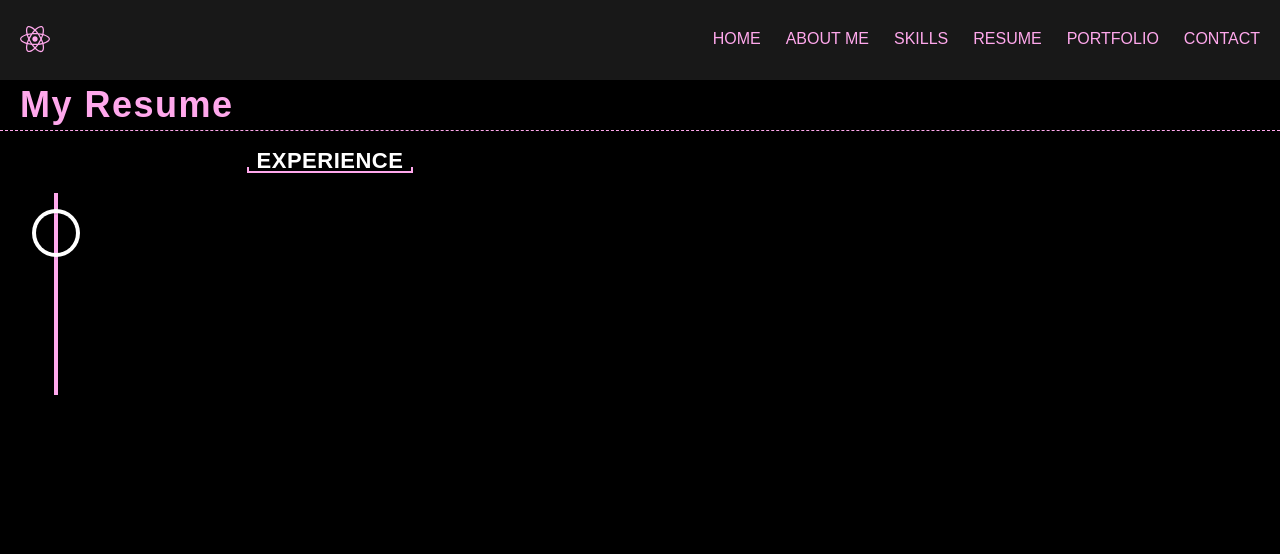
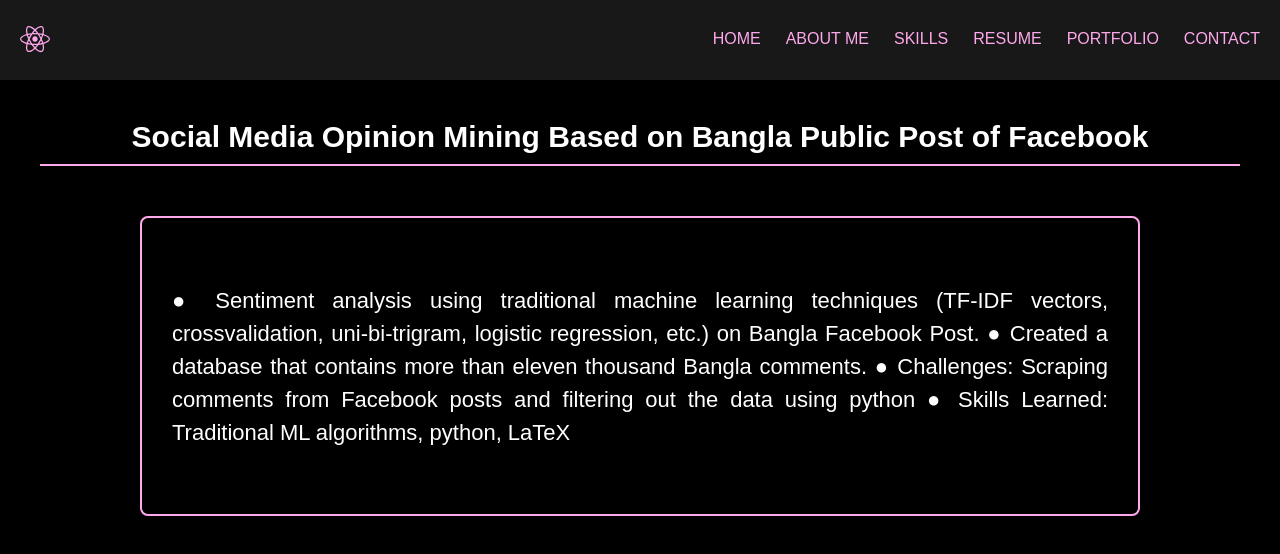
Before and after one commit to sangammukherjee/portfolio-website-2022, a React (Create React App) app: page /thesis in a window 1280 px wide. Shown: the top 554 px of the page. Built offline with nearby package versions, Linux system fonts and the light colour scheme.

Commit message:
Added new react static page for project

```diff
--- a/src/containers/thesis/index.jsx
+++ b/src/containers/thesis/index.jsx
@@ -1,63 +1,32 @@
-import React from "react";
+import React from 'react';
+
 import PageHeaderContent from "../../components/pageHeaderContent";
-//import { BsInfoCircleFill } from "react-icons/bs";
+import { BsInfoCircleFill } from "react-icons/bs";
 import {
   VerticalTimeline,
   VerticalTimelineElement,
 } from "react-vertical-timeline-component";
 import 'react-vertical-timeline-component/style.min.css'
-import { data } from "./utils";
 import './styles.scss';
-//import {MdWork} from 'react-icons/md';
 
-const Resume = () => {
+const App = () => {
   return (
-    <section id="resume" className="resume">
-      <PageHeaderContent
-        headerText="My Resume"
-        //icon={<BsInfoCircleFill size={40} />}
-      />
-      <div className="timeline">
-        <div className="timeline__experience">
-          <h3 className="timeline__experience__header-text">Experience</h3>
-          <VerticalTimeline
-            layout={"0-column"}
-            lineColor="var(--yellow-theme-main-color)"
-          >
-            {data.experience.map((item, i) => (
-              <VerticalTimelineElement
-                key={i}
-                className="timeline__experience__vertical-timeline-element"
-                contentStyle={{
-                  background: 'none',
-                  color : 'var(--yellow-theme-sub-text-color)',
-                  border : '1.5px solid var(--yellow-theme-main-color)'
-                }}
-
-              >
-                <div className="vertical-timeline-element-title-wrapper">
-                  <h3>
-                    {item.title}
-                  </h3>
-                </div>
-
-                {/* <h4>
-                    {item.subTitle}
-                  </h4> */}
-                <p className="vertical-timeline-element-title-wrapper-description">
-                  {item.description}  </p>
-                  <p className="vertical-timeline-element-title-wrapper-description">
-                    {item.date} </p>
-
-              </VerticalTimelineElement>
-            ))}
-          </VerticalTimeline>
+    <div className="app">
+      <header className="app-header">
+        <h1> Social Media Opinion Mining Based on Bangla Public Post of Facebook </h1>
+        <div className="header-line"></div>
+      </header>
+      <main className="app-content">
+        <div className="description-container">
+            <p> ● Sentiment analysis using traditional machine learning techniques (TF-IDF vectors, crossvalidation, uni-bi-trigram, logistic regression, etc.) on Bangla Facebook Post.
+                ● Created a database that contains more than eleven thousand Bangla comments.
+                ● Challenges: Scraping comments from Facebook posts and filtering out the data using python
+                ● Skills Learned: Traditional ML algorithms, python, LaTeX
+             </p>
         </div>
-
-
-        </div>
-
-    </section>
+      </main>
+    </div>
   );
 };
-export default Resume;
+
+export default App;
--- a/src/containers/thesis/styles.scss
+++ b/src/containers/thesis/styles.scss
@@ -1,97 +1,51 @@
-.resume{
-  height: 100%;
+body {
+  background-color: #000;
+  color: #fff;
+  font-family: Arial, sans-serif;
 }
 
-.timeline{
-  display: flex;
-  width: 100%;
+.app {
+  text-align: center;
   padding: 20px;
-
-  &__experience, &__education{
-      width: 50%;
-      gap: 2rem;
-      display: flex;
-      flex-direction: column;
-      align-items: center;
-
-      &__header-text{
-          display: inline-block;
-          color: var(--yellow-theme-sub-text-color);
-          font-size: 22px;
-          font-weight: 700;
-          line-height: 1rem;
-          letter-spacing: 0.5px;
-          position: relative;
-          text-transform: uppercase;
-          padding: 5px 10px;
-          border-bottom: 2px solid var(--yellow-theme-main-color);
-      }
-
-      &__header-text::before , &__header-text::after{
-          position: absolute;
-          content: '';
-          width: 2px;
-          height: 5px;
-          background-color: var(--yellow-theme-main-color);
-          bottom: -1px;
-      }
-
-      &__header-text::before{
-          left: 0;
-      }
-
-      &__header-text::after{
-          right: 0;
-      }
-
-      &__vertical-timeline-element{
-          padding: 0px 0px 30px 0px;
-
-          &:last-child{
-              padding-bottom: 0px;
-          }
-      }
-      .vertical-timeline-element-title-wrapper{
-          display: flex;
-          align-items: center;
-
-          h3,h4{
-              font-size: 16px;
-          }
-
-          h4{
-              margin-left: 8px;
-          }
-
-
-      }
-
-      .vertical-timeline-element-title-wrapper-description{
-          font-size: 18px;
-      }
-
-      .vertical-timeline-element-content{
-          box-shadow: none;
-      }
-
-      .vertical-timeline-element-content-arrow{
-          display: none;
-      }
-
-      .vertical-timeline-element-date{
-          opacity: 1;
-          color: var(--yellow-theme-sub-text-color);
-          font-size: 18px;
-      }
-  }
 }
 
-@media only screen and (max-width : 768px){
-  .timeline{
-      flex-direction: column;
-      &__experience, &__education{
-          width: 100%;
-          gap: 2rem;
-      }
-  }
+.app-header {
+  background-color: #000;
+  padding: 20px;
 }
+
+.app-header h1 {
+  margin: 0;
+  font-size: 30px;
+}
+
+.header-line {
+  width: 100%;
+  height: 2px;
+  background-color: var(--yellow-theme-main-color);
+  margin: 10px auto;
+}
+
+.app-content {
+  margin-top: 20px;
+}
+
+.description-container {
+  background-color: #000;
+  border: 2px solid  #ffa8ec;
+  padding: 30px;
+  border-radius: 8px;
+  width: 1000px;
+  height: 300px;
+  margin: 0 auto; /* Add this line to center the box horizontally */
+  display: flex;
+  flex-direction: column;
+  justify-content: center; /* Add this line to center the content vertically */
+}
+
+.description-container p {
+  margin: 0;
+  font-size: 22px;
+  line-height: 1.5; /* Adjust the line height to your desired value */
+  text-align: justify;
+}
```
